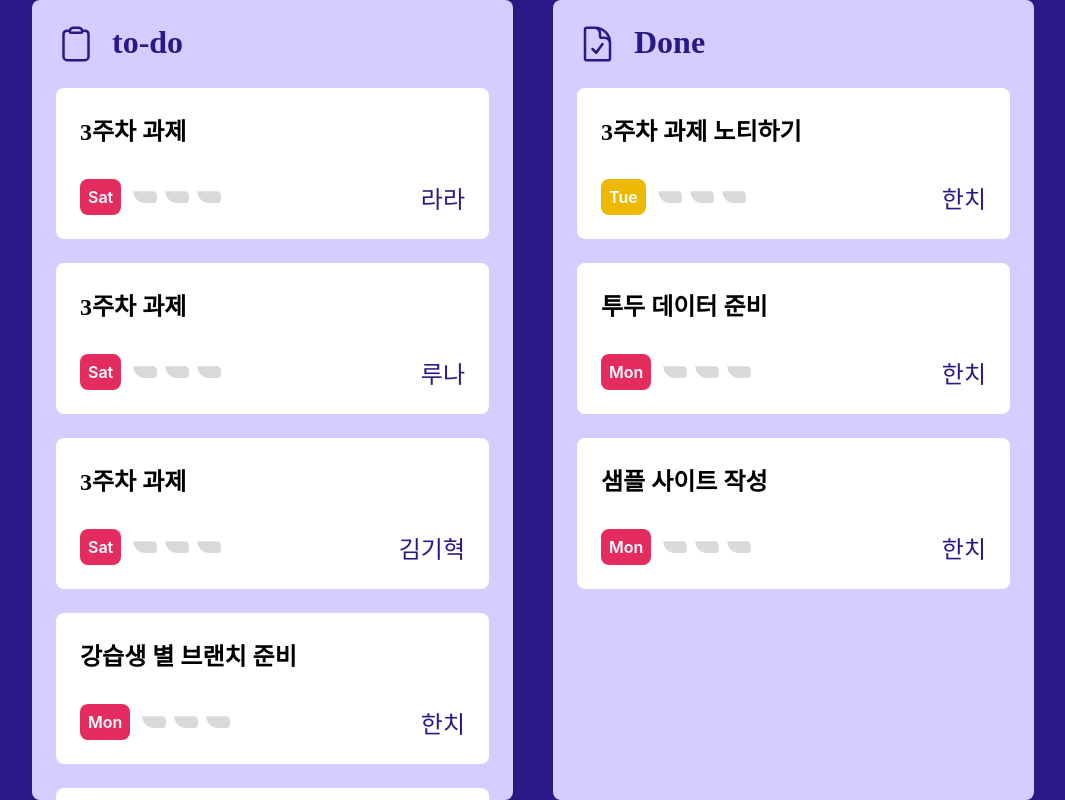
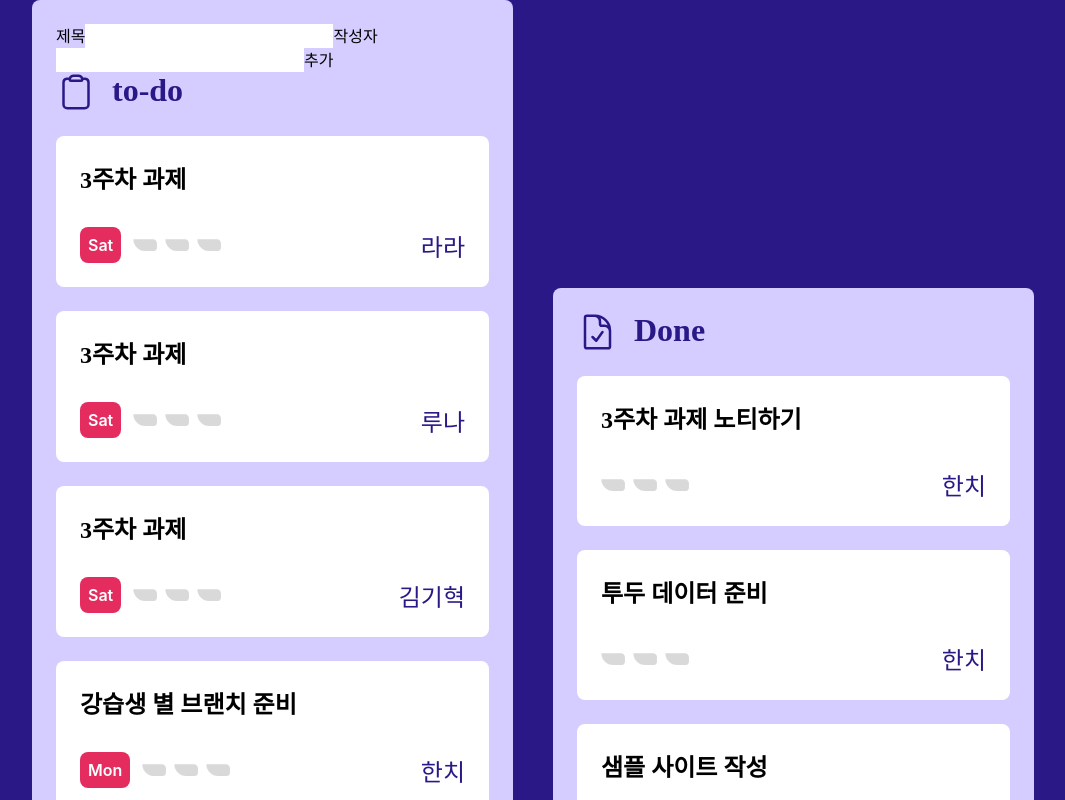
Before and after one commit to lindychi/frontend-bootcamp, a React (Create React App) app: page / in a window 1280 px wide. Shown: the top 800 px of the page, without its empty margins (107-1172 px from the left). Built offline with nearby package versions, Linux system fonts and the light colour scheme.

Commit message:
add value

```diff
--- a/src/App.tsx
+++ b/src/App.tsx
@@ -1,15 +1,21 @@
-import React from "react";
+import React, { useState } from "react";
 import "./App.css";
-import { todoData } from "./consts/todoList";
+import { todoData as originTodoData } from "./consts/todoList";
 import "./styles.css";  // styles.css 파일 불러온다
+
 
 
 
 
 function App() {
 
+
+  const [todoData, setTodoData] = useState(originTodoData);
+
   // TODO 상태인 항목들만 필터링
+  // const todoList = todoData.filter((item) => item.priority === "medium");
   const todoList = todoData.filter((item) => item.progress === "TODO");
+  // 프리오리티가 미디엄으로 비교 참일때 투두리스트로 들어간다.
   const doneList = todoData.filter((item) => item.progress === "DONE");
 
   const MySVGIcon = () => (
@@ -27,27 +33,95 @@ function App() {
   //   { Priority: "high",color:"#E42C5F" }
   // ];
 
-  const priorityMap = {
+  const priorityMap:{[key:string]:string} = {
     high: "bg-priority-high",
     medium: "bg-priority-medium",
     low: "bg-priority-low"
   };
   //  #컬러값은 안먹히나용..?
 
+  const [value, setValue] = useState("");
+  const [author, setAuthor] = useState("");
+
+
+
+  return (
+
+
+
+    <div className="FRAME min-h-screen h-full flex items-center justify-center gap-10 bg-blue-800">
+      <div className="w-[481px] h-fit bg-blue-100 rounded-lg p-6">
+        제목{""}
+        <input
+          type="text"
+          value={value}
+          onChange={(e) => setValue(e.target.value)}
+          />
+        <button
+            onClick={() => {
+              setTodoData ([
+                ...todoData,
+                {
+                  title: value,
+                  progress: "TODO",
+                  level: 1,
+                  priority: "high",
+                  dueDate: "Mon",
+                  author: "한치",
+                },
+              ]);
+              setValue("");
+            }}
+          >
+
+            </button>
 
 
 
 
-  return (
-    <div className="FRAME flex justify-center gap-10 bg-blue-800">
-      <div className="w-[481px] h-screen bg-blue-100 rounded-lg p-6">
+          작성자{""}
+        <input
+          type="text"
+          value={author}
+          onChange={(e) => setAuthor(e.target.value)}
+          />
+
+          <button
+            onClick={() => {
+              setTodoData ([
+                ...todoData,
+                {
+                  title: value,
+                  progress: "TODO",
+                  level: 1,
+                  priority: "high",
+                  dueDate: "Mon",
+                  author: author,
+                  // 같은거면:이후 생략가능 ex author
+
+                },
+              ]);
+              setValue("");
+              setAuthor("");
+              // 빈칸으로 돌아가기
+            }}
+          >
+            추가
+            </button>
+
+
+
+
+
+
+
         <div className="To-Do flex justify-auto">
           <div className="pr-4"><TodoIcon /></div>
           <div className="styled-head">to-do</div>
         </div>
 
 
-          {todoList.map((item, index)=>
+          {todoList.map((item:any, index:any)=>
             <div key={index} className="Task p-6 bg-white rounded-lg mt-6 mb-6">
               <div className="frame1 styled-title pb-8">{item.title}</div>
               <div className="frame2-1 flex w=[156px] space-x-3 items-center ">
@@ -78,18 +152,18 @@ function App() {
           )}
       </div>
 
-      <div className="w-[481px] h-screen bg-blue-100 rounded-lg p-6">
+      <div className="w-[481px] h-fit bg-blue-100 rounded-lg p-6">
         <div className="To-Do flex justify-auto">
           <div className="pr-4"><DoneIcon /></div>
           <div className="styled-head">Done</div>
         </div>
 
 
-          {doneList.map((item, index)=>
+          {doneList.map((item:any, index:any)=>
             <div key={index} className="Task p-6 bg-white rounded-lg mt-6 mb-6">
               <div className="frame1 styled-title pb-8">{item.title}</div>
               <div className="frame2-1 flex w=[156px] space-x-3 items-center ">
-              <div className={`${priorityMap[item.priority] || "default"} styled-Date p-2 rounded-lg`}>{item.dueDate}</div>
+              {/* <div className={`${priorityMap[item.priority] || "default"} styled-Date p-2 rounded-lg`}>{item.dueDate}</div>  */}
                   <div className="frame2-2 flex gap-2">
                     <div className="Priority"><MySVGIcon /></div>
                     <div className="Priority"><MySVGIcon /></div>
@@ -155,4 +229,7 @@ export const DoneIcon = () => {
 
 
 
+
+
+
 export default App;
```
